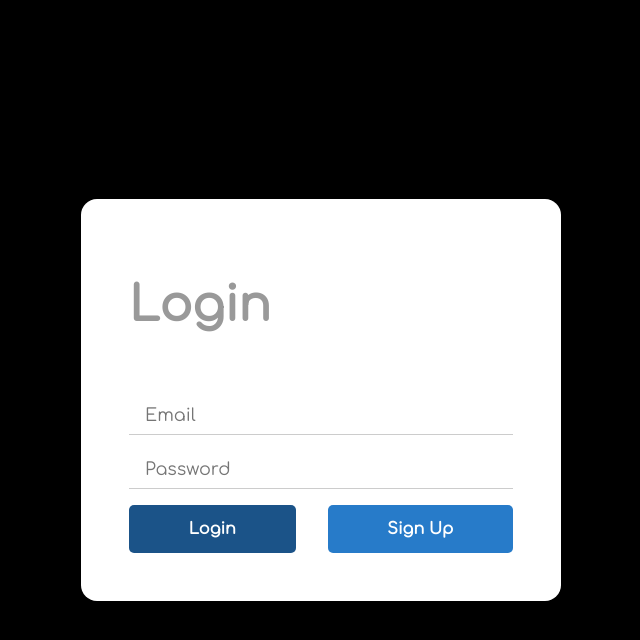
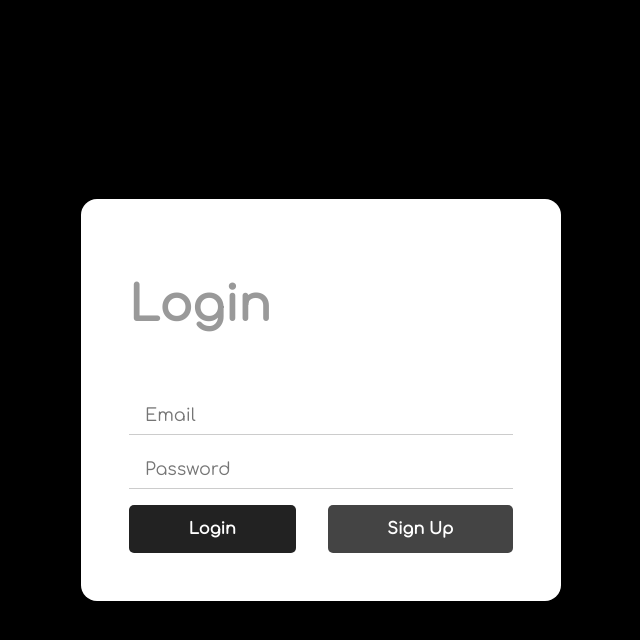
Before and after one commit to roysmanfo/RMHub, a React (Create React App) app: page /login in a window 1280 px wide. In both pictures the pointer is over the button "Login". Shown: the top 640 px of the page, without its empty margins (319-959 px from the left). Built offline with nearby package versions, Linux system fonts and the light colour scheme.

Commit message:
Changed some colors

```diff
--- a/src/css/login/login.css
+++ b/src/css/login/login.css
@@ -35,7 +35,7 @@
 }
 .button-wrapper button {
   border: none;
-  background: #277bc9;
+  background: #444;
   flex-grow: 1;
   font-size: 1rem;
   font-weight: 600;
@@ -47,5 +47,5 @@
   transition: 250ms;
 }
 .button-wrapper button:hover {
-  background: #1b5388;
+  background: #222;
 }/*# sourceMappingURL=login.css.map */
--- a/src/css/login/login.scss
+++ b/src/css/login/login.scss
@@ -37,7 +37,7 @@
 
     button{
         border: none;
-        background: #277bc9;
+        background: #444;
         flex-grow: 1;
         font-size: 1rem;
         font-weight: 600;
@@ -50,6 +50,6 @@
     }
 
     button:hover{
-        background: #1b5388;
+        background: #222;
     }
 }
```
Also changed, not shown: 1 other file (tests, documents, lock files or other folders).
